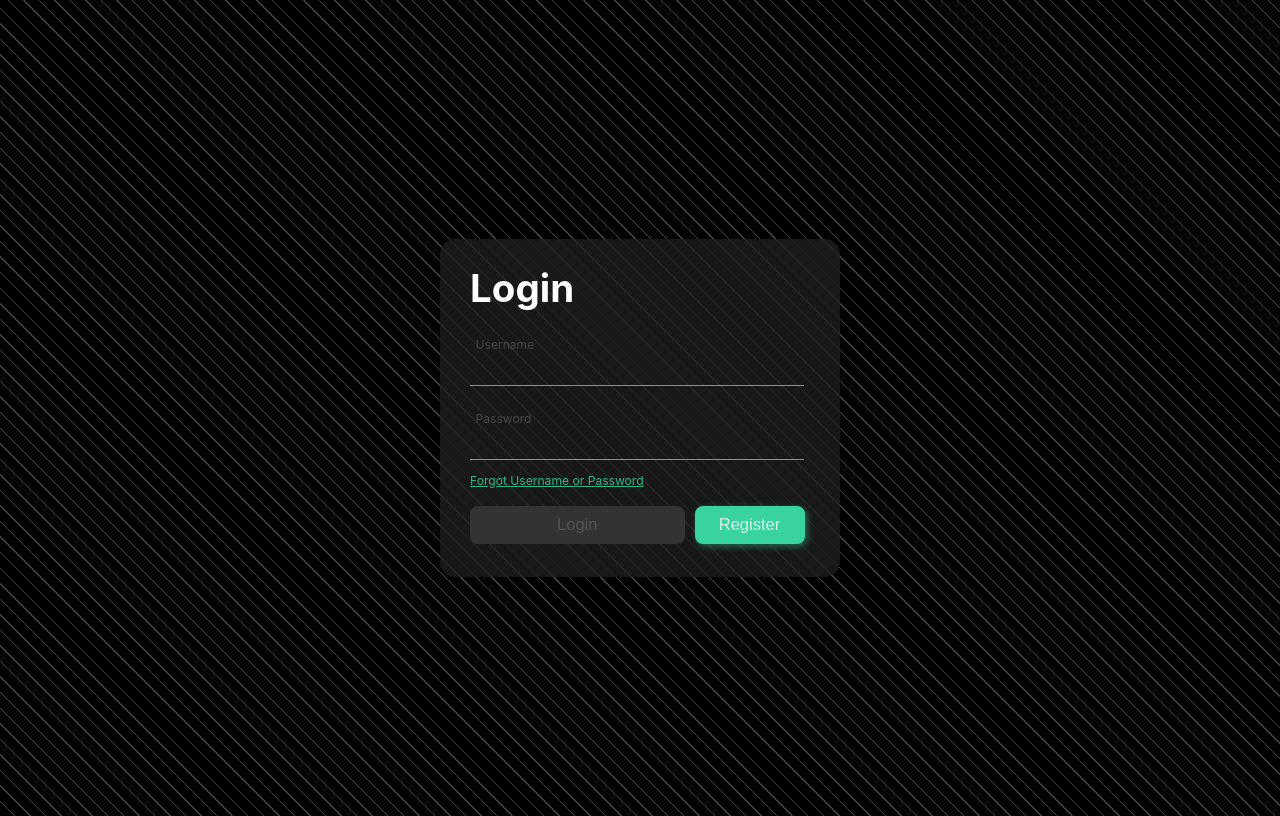
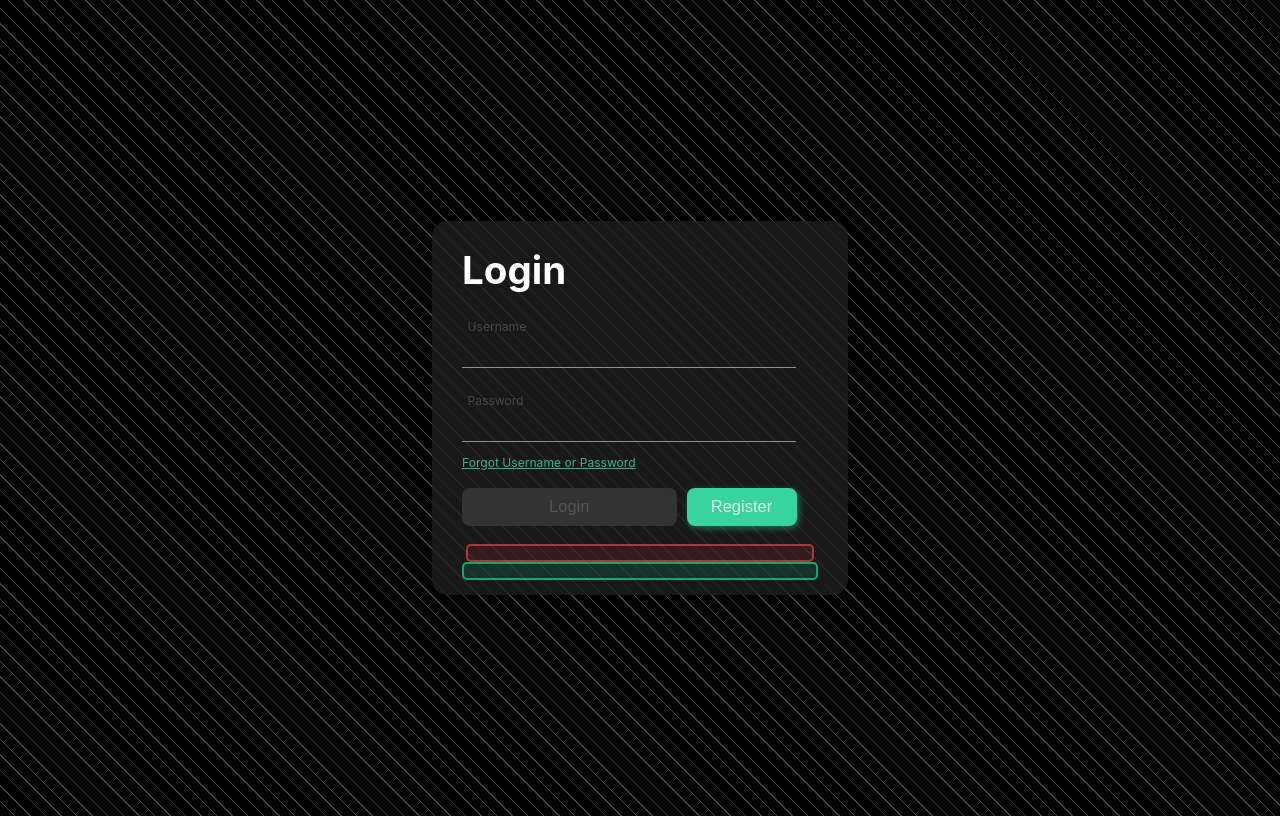
Before and after one commit to finiFPV/py-website-discontinued, a Flask app: template Website/templates/login.html in a window 1280 px wide. Run offline with Flask 2, Linux system fonts and the light colour scheme; the template is opened without the code that fills it, so the values that code supplies are empty.

Commit message:
upgraded error/info and login requires valid pswd

```diff
--- a/Website/functions.py
+++ b/Website/functions.py
@@ -21,7 +21,8 @@
         def login(username, password):
             results = DB().search_user(username)
             if results[0] == False: return 404
-            else: return results
+            elif results[1]['pswd'] == password: return results
+            else: return 401
         @staticmethod
         def register(username, password):
             results = DB().search_user(username)
--- a/Website/pages.py
+++ b/Website/pages.py
@@ -54,7 +54,12 @@
         password = request.form['pass']
         results = Main.login(user, password)
         if results == 404:
+            reset_message()
             session['error'] = f'User: {user} not found!'
+            return redirect('/login')
+        elif results == 401:
+            reset_message()
+            session['error'] = f'Password for user is incorrect!'
             return redirect('/login')
         else:
             response = make_response(redirect('/'))
--- a/Website/static/stylesheets/login.css
+++ b/Website/static/stylesheets/login.css
@@ -62,18 +62,22 @@
 .error {
     color: #ff4b4b;
     text-align: center;
-    text-shadow: 0 0 15px #ff4b4bb4;
     margin: auto;
     margin-bottom: 15px;
     margin-top: -15px;
-    width: calc(100% - 50px);
+    border: #ff4b4b96 2px solid;
+    border-radius: 5px;
+    padding: 7px;
+    background-color: #ff4b4b1c;
 }
 .success {
     color: #00ffaa;
     text-align: center;
-    text-shadow: 0 0 15px #00ffaa93;
     margin: auto;
     margin-bottom: 15px;
     margin-top: -15px;
-    width: calc(100% - 50px);
+    border: #00ffaa96 2px solid;
+    border-radius: 5px;
+    padding: 7px;
+    background-color: #00ffaa1c;
 }
```
